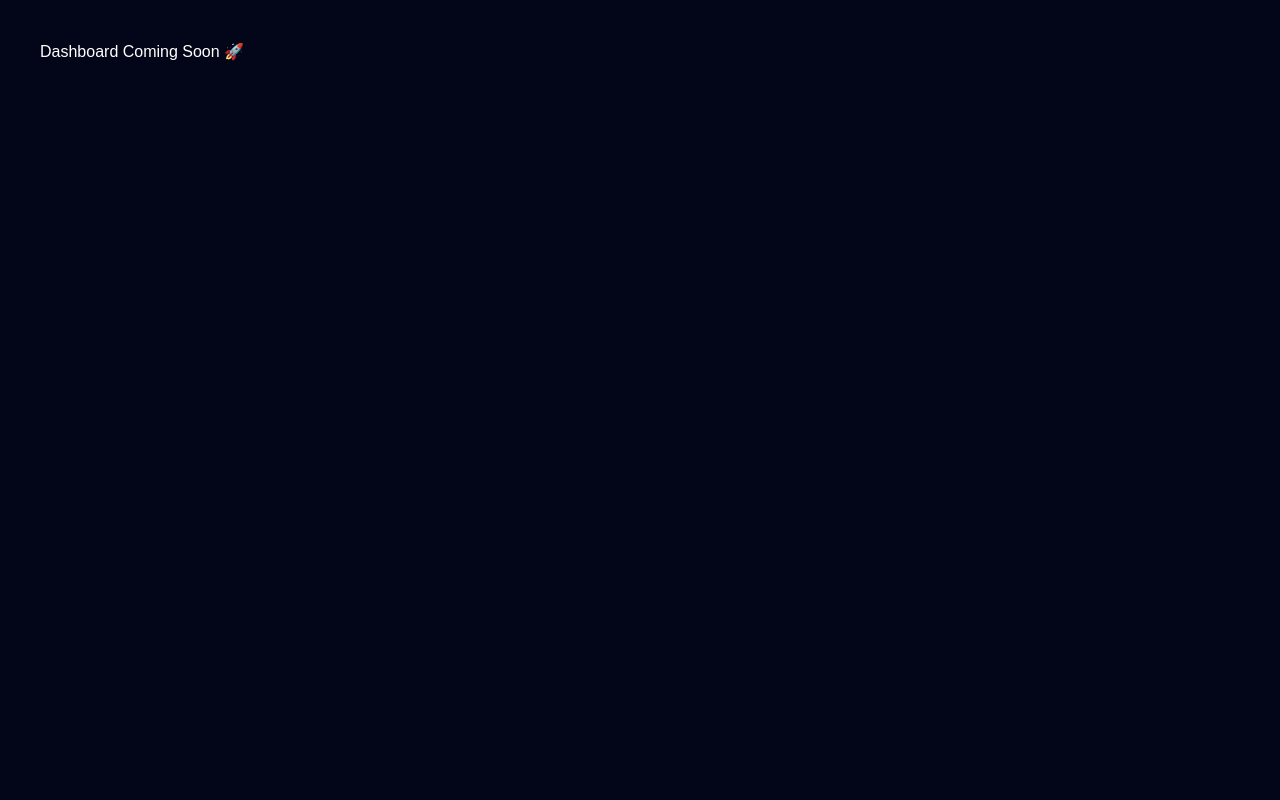
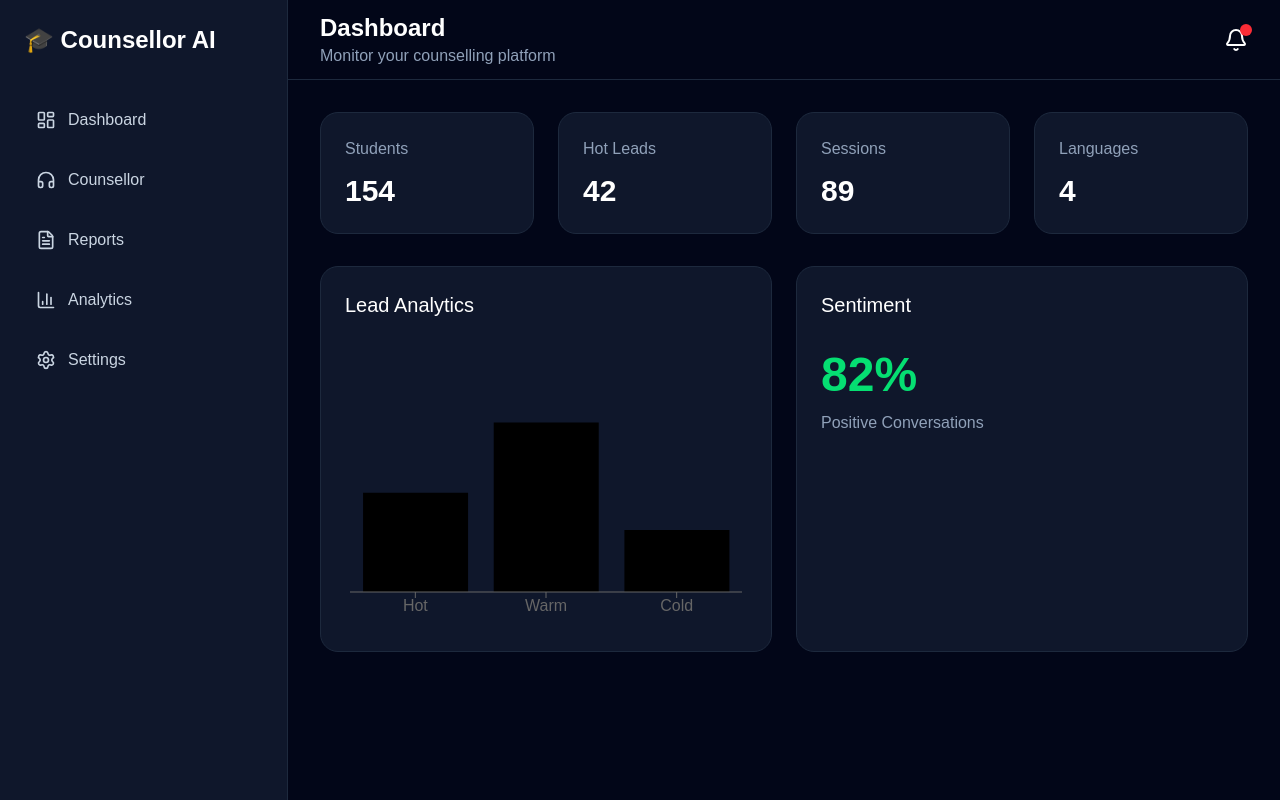
Before and after one commit to SaniaValiyani/AI-Voice-Counsellor, a React (Vite) app in the folder frontend/: page /dashboard in a window 1280 px wide. Built offline with nearby package versions, Linux system fonts and the light colour scheme.

Commit message:
Dashboard UI done

```diff
--- /dev/null
+++ b/frontend/src/components/dashboard/LeadChart.tsx
@@ -0,0 +1,42 @@
+import {
+  ResponsiveContainer,
+  BarChart,
+  Bar,
+  XAxis,
+  Tooltip,
+} from "recharts";
+
+const data = [
+  {
+    name: "Hot",
+    value: 24,
+  },
+  {
+    name: "Warm",
+    value: 41,
+  },
+  {
+    name: "Cold",
+    value: 15,
+  },
+];
+
+export default function LeadChart() {
+  return (
+    <div className="bg-slate-900 border border-slate-800 rounded-2xl p-6">
+      <h2 className="text-white text-xl mb-5">
+        Lead Analytics
+      </h2>
+
+      <div className="h-72">
+        <ResponsiveContainer>
+          <BarChart data={data}>
+            <XAxis dataKey="name" />
+            <Tooltip />
+            <Bar dataKey="value" />
+          </BarChart>
+        </ResponsiveContainer>
+      </div>
+    </div>
+  );
+}
--- /dev/null
+++ b/frontend/src/components/dashboard/SentimentCard.tsx
@@ -0,0 +1,19 @@
+export default function SentimentCard() {
+  return (
+    <div className="bg-slate-900 border border-slate-800 rounded-2xl p-6">
+      <h2 className="text-white text-xl">
+        Sentiment
+      </h2>
+
+      <div className="mt-8">
+        <div className="text-green-400 text-5xl font-bold">
+          82%
+        </div>
+
+        <p className="text-slate-400 mt-3">
+          Positive Conversations
+        </p>
+      </div>
+    </div>
+  );
+}
--- /dev/null
+++ b/frontend/src/components/dashboard/StatCard.tsx
@@ -0,0 +1,21 @@
+interface Props {
+  title: string;
+  value: string;
+}
+
+export default function StatCard({
+  title,
+  value,
+}: Props) {
+  return (
+    <div className="bg-slate-900 border border-slate-800 rounded-2xl p-6">
+      <p className="text-slate-400">
+        {title}
+      </p>
+
+      <h2 className="text-3xl font-bold text-white mt-3">
+        {value}
+      </h2>
+    </div>
+  );
+}
--- /dev/null
+++ b/frontend/src/components/layout/DashboardLayout.tsx
@@ -0,0 +1,24 @@
+import Sidebar from "./Sidebar";
+import Topbar from "./Topbar";
+
+interface Props {
+  children: React.ReactNode;
+}
+
+export default function DashboardLayout({
+  children,
+}: Props) {
+  return (
+    <div className="flex bg-slate-950 min-h-screen">
+      <Sidebar />
+
+      <div className="flex-1">
+        <Topbar />
+
+        <div className="p-8">
+          {children}
+        </div>
+      </div>
+    </div>
+  );
+}
--- /dev/null
+++ b/frontend/src/components/layout/Sidebar.tsx
@@ -0,0 +1,57 @@
+import {
+  LayoutDashboard,
+  Headphones,
+  FileText,
+  BarChart3,
+  Settings,
+} from "lucide-react";
+
+const menuItems = [
+  {
+    title: "Dashboard",
+    icon: LayoutDashboard,
+  },
+  {
+    title: "Counsellor",
+    icon: Headphones,
+  },
+  {
+    title: "Reports",
+    icon: FileText,
+  },
+  {
+    title: "Analytics",
+    icon: BarChart3,
+  },
+  {
+    title: "Settings",
+    icon: Settings,
+  },
+];
+
+export default function Sidebar() {
+  return (
+    <div className="h-screen w-72 bg-slate-900 border-r border-slate-800 p-6">
+      <h1 className="text-white text-2xl font-bold mb-10">
+        🎓 Counsellor AI
+      </h1>
+
+      <div className="space-y-3">
+        {menuItems.map((item) => {
+          const Icon = item.icon;
+
+          return (
+            <button
+              key={item.title}
+              className="flex items-center gap-3 w-full p-3 rounded-xl text-slate-300 hover:bg-slate-800 transition"
+            >
+              <Icon size={20} />
+
+              {item.title}
+            </button>
+          );
+        })}
+      </div>
+    </div>
+  );
+}
--- /dev/null
+++ b/frontend/src/components/layout/Topbar.tsx
@@ -0,0 +1,23 @@
+import { Bell } from "lucide-react";
+
+export default function Topbar() {
+  return (
+    <div className="h-20 border-b border-slate-800 flex items-center justify-between px-8">
+      <div>
+        <h1 className="text-white text-2xl font-bold">
+          Dashboard
+        </h1>
+
+        <p className="text-slate-400">
+          Monitor your counselling platform
+        </p>
+      </div>
+
+      <button className="relative">
+        <Bell className="text-white" />
+
+        <span className="absolute -top-1 -right-1 w-3 h-3 rounded-full bg-red-500" />
+      </button>
+    </div>
+  );
+}
--- a/frontend/src/pages/DashboardPage.tsx
+++ b/frontend/src/pages/DashboardPage.tsx
@@ -1,7 +1,39 @@
+import DashboardLayout from "../components/layout/DashboardLayout";
+
+import StatCard from "../components/dashboard/StatCard";
+import LeadChart from "../components/dashboard/LeadChart";
+import SentimentCard from "../components/dashboard/SentimentCard";
+
 export default function DashboardPage() {
   return (
-    <div className="min-h-screen bg-slate-950 text-white p-10">
-      Dashboard Coming Soon 🚀
-    </div>
+    <DashboardLayout>
+      <div className="grid grid-cols-4 gap-6">
+        <StatCard
+          title="Students"
+          value="154"
+        />
+
+        <StatCard
+          title="Hot Leads"
+          value="42"
+        />
+
+        <StatCard
+          title="Sessions"
+          value="89"
+        />
+
+        <StatCard
+          title="Languages"
+          value="4"
+        />
+      </div>
+
+      <div className="grid grid-cols-2 gap-6 mt-8">
+        <LeadChart />
+
+        <SentimentCard />
+      </div>
+    </DashboardLayout>
   );
 }
```
